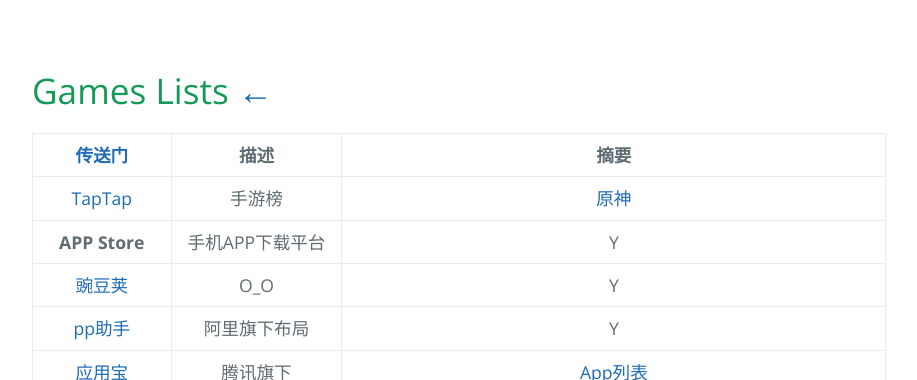
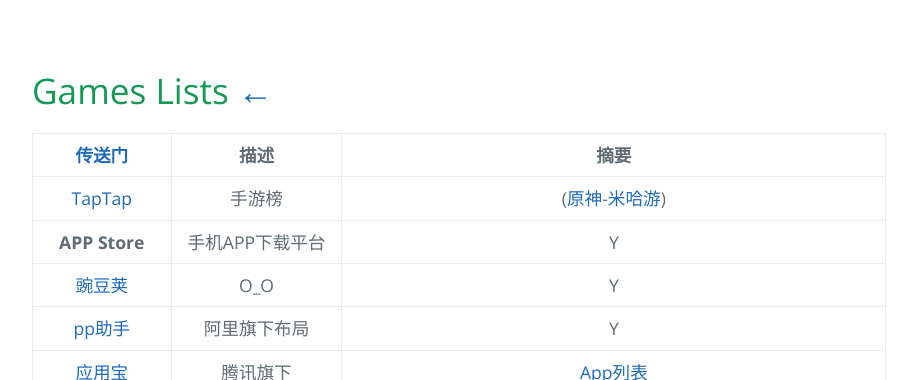
Before and after one commit to AmbroseRen/test, a Jekyll site: the page built from Art/Games/index.md, in a window 1280 px wide. Shown: the top 380 px of the page, without its empty margins (128-1045 px from the left). Built offline with Jekyll 4.4.1, drawn with Linux system fonts in a browser that asks for light colours; nearby versions of some CDN libraries; our own code applies the rules of GitHub Pages for plain Markdown files; library files that are not in the unit come from our copies; the repository's description, which GitHub fills in, is left out.

Commit message:
Update index.md

```diff
--- a/Art/Games/index.md
+++ b/Art/Games/index.md
@@ -25,7 +25,7 @@
 
 | [传送门](../../navigation.md#games) | 描述 | 摘要 |
 |:---:|:---:|:---:|
-| [TapTap](https://www.taptap.com/top/played) | 手游榜 | [原神](https://ys.mihoyo.com/main/) |
+| [TapTap](https://www.taptap.com/top/played) | 手游榜 | ([原神](https://ys.mihoyo.com/main/)-[米哈游](https://www.mihoyo.com/?page=product)) |
 | __APP Store__ | 手机APP下载平台 | Y |
 | [豌豆荚](https://www.wandoujia.com/) | O_O | Y |
 | [pp助手](https://www.pp.cn/) | 阿里旗下布局 | Y |
```
